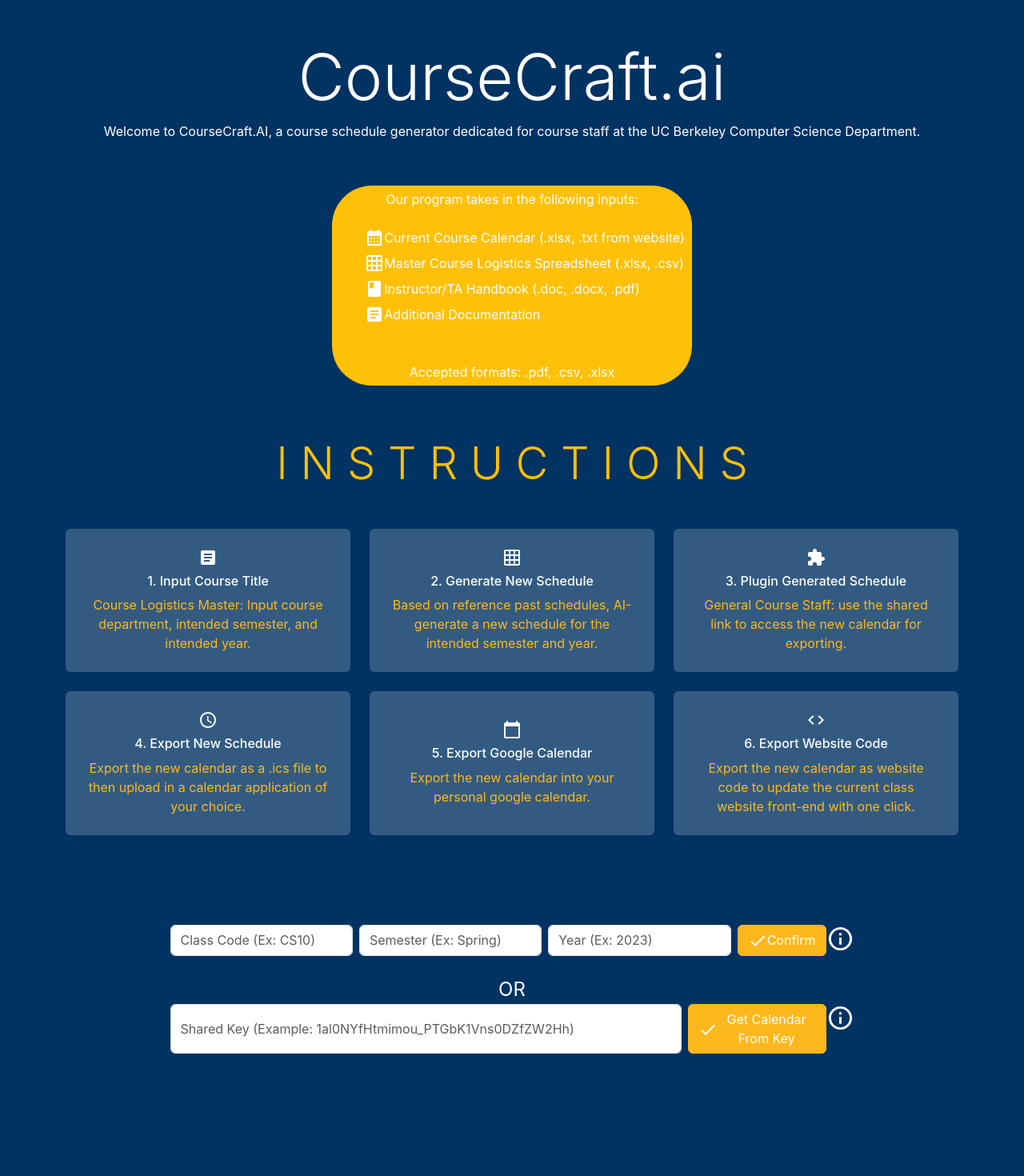
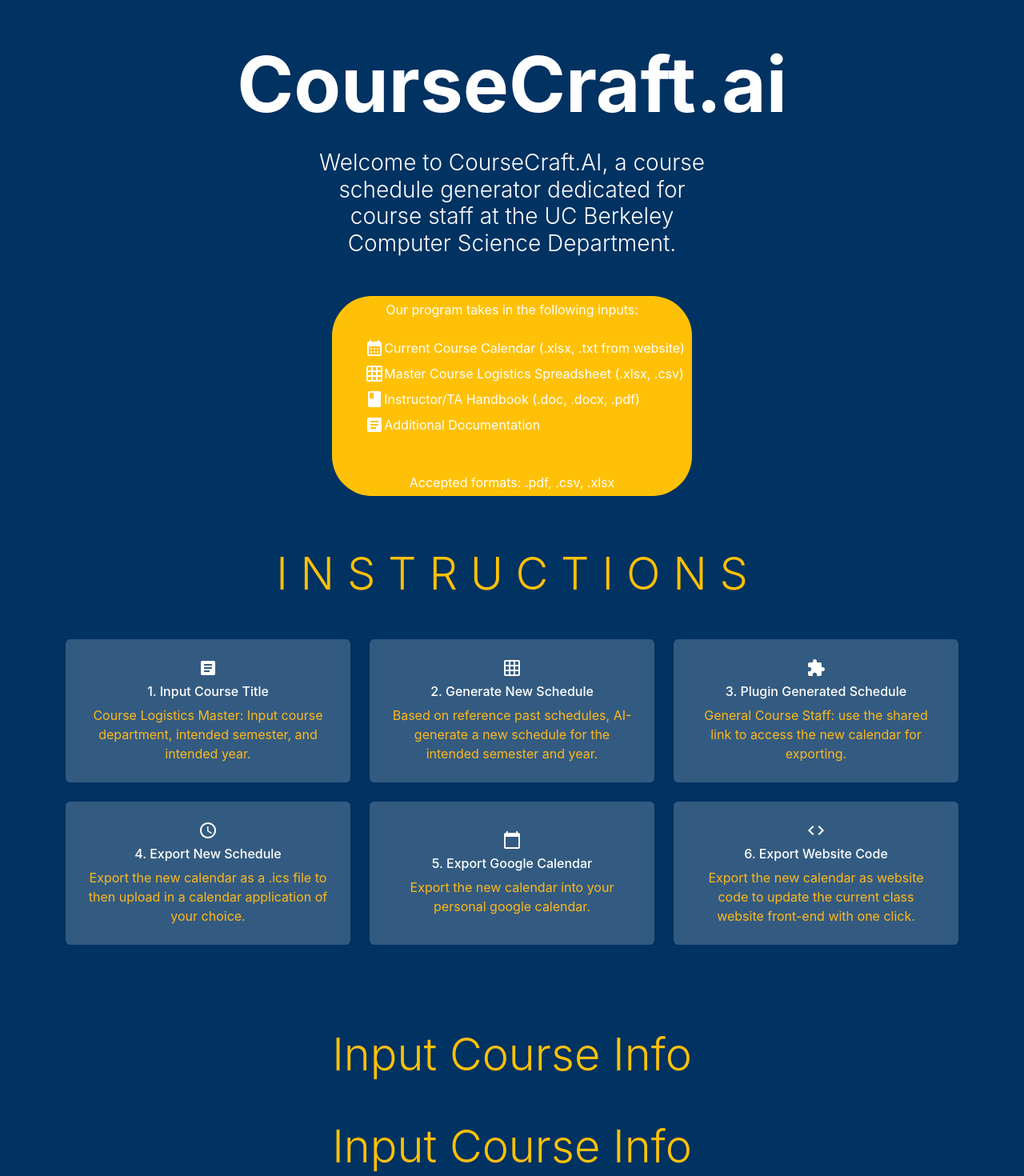
Before and after one commit to Mehul-Gandhi/CourseCraft, a React (Create React App) app in the folder my-app/: page / in a window 1280 px wide. Shown: the top 1470 px of the page at 80% size. Before the commit the page ends 1341 px from the top, so only its background shows below. Built offline with nearby package versions, Linux system fonts and the light colour scheme.

Commit message:
added a heading to landing page

```diff
--- a/my-app/src/components/Banner.js
+++ b/my-app/src/components/Banner.js
@@ -2,9 +2,12 @@ import React from 'react';
 
 function Banner({text}) {
   return (
-    <div className="container text-center mt-5">
-      <h1 className="display-1 font-weight-bold text-white mb-10">CourseCraft.ai</h1>
-      <p className=" text-white">{text}</p>
+    <div className="container text-center mt-5 d-flex flex-column align-items-center">
+      {/* Title */}
+      <h1 className="mb-4" style={{ fontWeight: 'bold', fontSize: "6rem" }}>CourseCraft.ai</h1>
+
+      {/* Subtitle */}
+      <p className="h3" style={{ fontWeight: '300', maxWidth: '32rem' }}>{text}</p>
     </div>
   );
 }
--- /dev/null
+++ b/my-app/src/components/Heading.js
@@ -0,0 +1,28 @@
+import React, { useState } from 'react';
+
+import GridOnIcon from '@mui/icons-material/GridOn';
+import ArticleIcon from '@mui/icons-material/Article';
+import ExtensionIcon from '@mui/icons-material/Extension';
+import ScheduleIcon from '@mui/icons-material/Schedule';
+import CalendarTodayIcon from '@mui/icons-material/CalendarToday';
+import CodeIcon from '@mui/icons-material/Code';
+
+export default function Heading({ text }) {
+      return (
+        <div className="container">
+        <div className="row justify-content-center align-items-stretch"> {/* Modified this line */}
+            <div className="col-12 text-center mb-5 ">
+                <div className="text-warning font-inter display-4">
+                    {text}
+                </div>
+            </div>
+            <div className="col-12 text-center mb-5 ">
+                <div className="text-warning font-inter display-4">
+                    {text}
+                </div>
+            </div>
+            </div>
+        </div>
+    );
+
+  }
--- a/my-app/src/components/LandingPage.js
+++ b/my-app/src/components/LandingPage.js
@@ -5,6 +5,7 @@ import Banner from './Banner';
 import Button from './buttons/Button';
 import Instructions from "./Instructions";
 import Information from "./Information";
+import Heading from "./Heading";
 import Tooltip from '@mui/material/Tooltip';
 import InfoOutlinedIcon from '@mui/icons-material/InfoOutlined';
 import CheckIcon from '@mui/icons-material/Check';
@@ -164,8 +165,9 @@ useEffect(() => {
     className="d-flex flex-column justify-content-center align-items-center text-white w-100 h-100"
     style={{ backgroundColor: '#003262', minHeight: '100vh' }}>
     <Banner text={text} />
-        <Information />
+      <Information />
       <Instructions />
+      <Heading text="Input Course Info" />
 
       <div className="d-flex flex-column align-items-center w-75 mt-5 space-y-4">
         <div className="d-flex w-100 justify-content-between">
```
